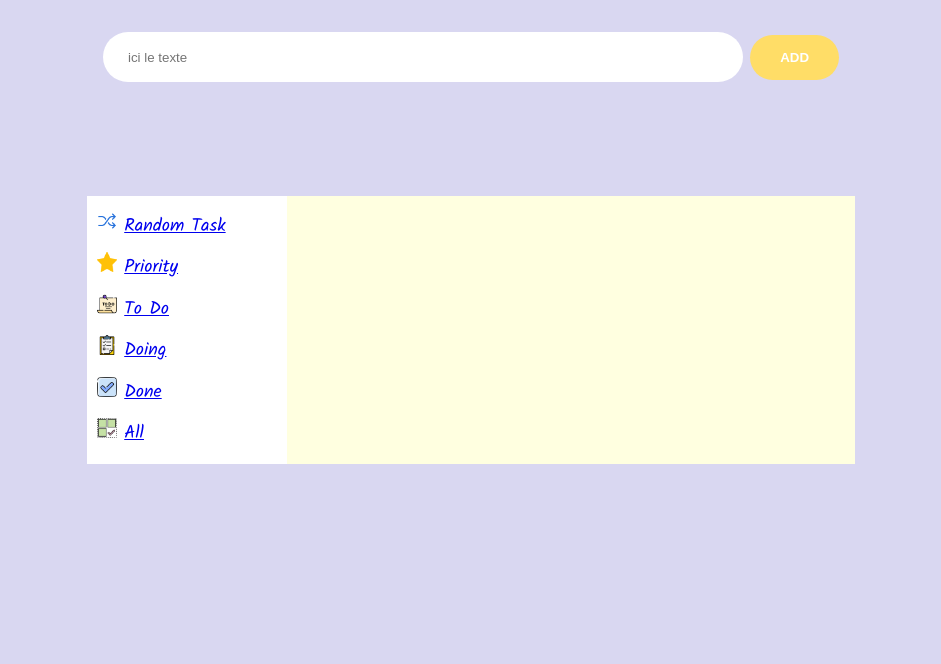
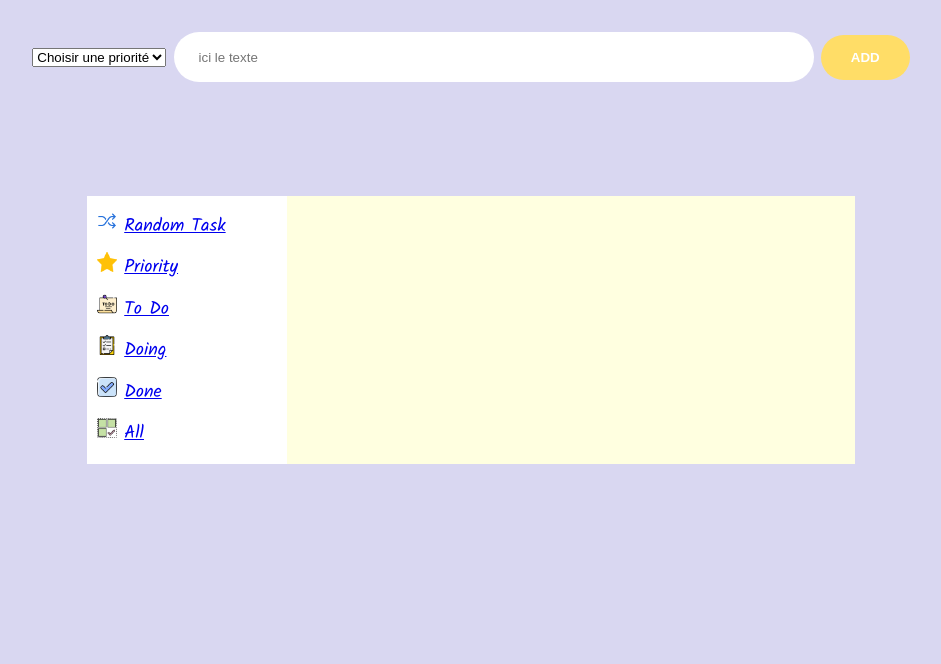
Before and after one commit to cfarn/todolist, a plain HTML site: page index.html in a window 1280 px wide. Shown: the part 136-800 px from the top of the page, without its empty margins (169-1110 px from the left). Drawn offline with Linux system fonts and the light colour scheme.

Commit message:
modification priority

```diff
--- a/index.html
+++ b/index.html
@@ -13,8 +13,13 @@
     <header>
         <h1 class="title1">TO DO LIST</h1>
         <form class="addForm" onsubmit="onTaskSubmit(); return false;">
-            <select name="priorityNone" id="priorityNone" class="priorityNone">
-                <option value="valPriorityNone"></option>
+            <select name="priorityInput" id="priorityInput" class="priorityInput">
+                <option value="">Choisir une priorité</option>
+                <option value="one">1</option>
+                <option value="two">2</option>
+                <option value="three">3</option>
+                <option value="four">4</option>
+                <option value="five">5</option>
             </select>
             <input id="task-push" type="text" placeholder="ici le texte">
             <button id="addButton">ADD</button>
```
